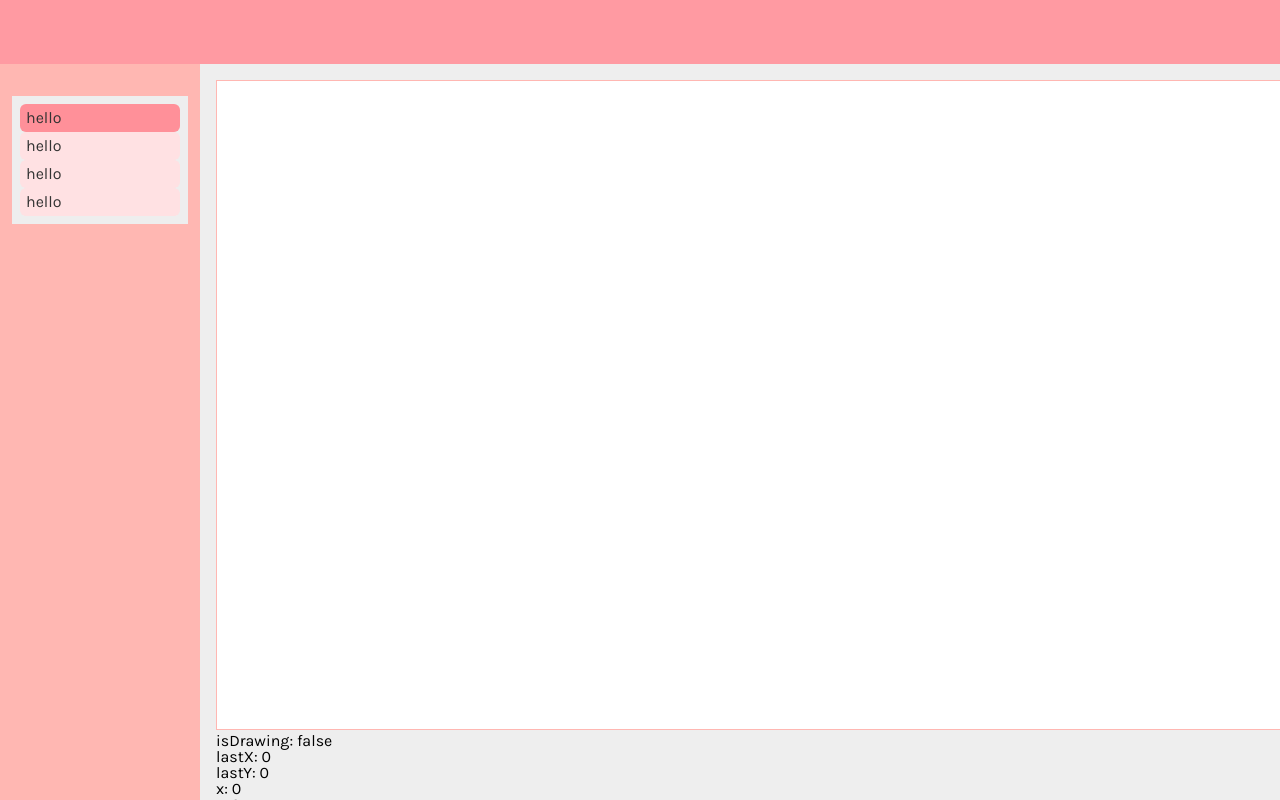
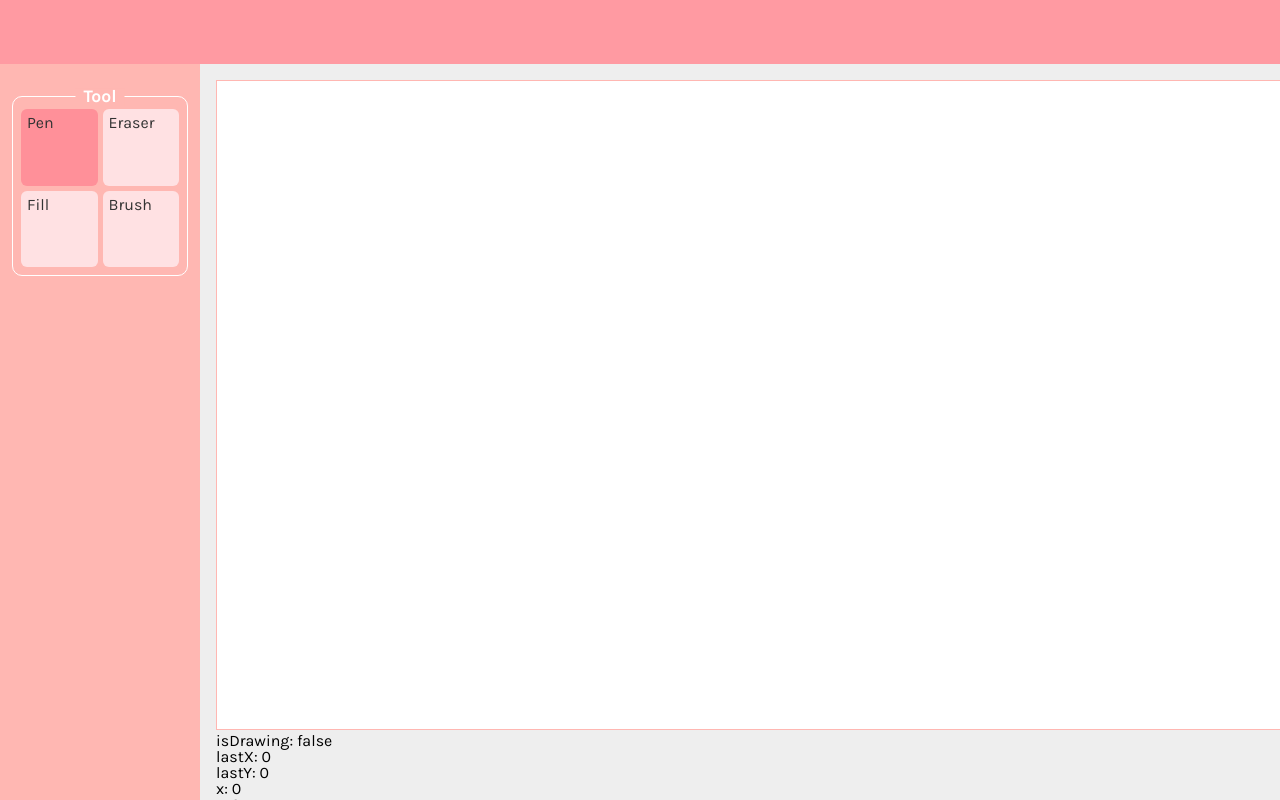
Before and after one commit to simon-martineau/openpaint, a React (Create React App) app: page / in a window 1280 px wide. Built offline with nearby package versions, Linux system fonts and the light colour scheme.

Commit message:
Better ToggleButton

```diff
--- /dev/null
+++ b/src/components/PaintBar/ButtonGroup/index.ts
@@ -0,0 +1 @@
+export { default } from "./ButtonGroup";
--- /dev/null
+++ b/src/components/PaintBar/PaintBarSection/PaintBarSection.tsx
@@ -0,0 +1,38 @@
+import styled from "styled-components";
+import { ParentComponentProps, StylableComponentProps } from "../../../types";
+
+const StyledPaintBarSection = styled.div`
+  padding: 8px;
+  padding-top: 12px;
+  border: 1px solid ${(props) => props.theme.paintbar.sectionBorder};
+  border-radius: 10px;
+  position: relative;
+`;
+
+const StyledPaintBarSectionTitle = styled.div`
+  position: absolute;
+  background-color: ${(props) => props.theme.paintbar.background};
+  color: ${(props) => props.theme.paintbar.sectionBorder};
+  padding: 0 8px;
+  left: 50%;
+  top: 0;
+  transform: translate(-50%, -50%);
+  user-select: none;
+  font-size: 1.1em;
+  font-weight: bold;
+`;
+
+interface PaintBarSectionProps extends ParentComponentProps, StylableComponentProps {
+  title: string;
+}
+
+const PaintBarSection = ({ style, children, title }: PaintBarSectionProps) => {
+  return (
+    <StyledPaintBarSection style={style}>
+      <StyledPaintBarSectionTitle>{title}</StyledPaintBarSectionTitle>
+      {children}
+    </StyledPaintBarSection>
+  );
+};
+
+export default PaintBarSection;
--- /dev/null
+++ b/src/components/PaintBar/PaintBarSection/index.ts
@@ -0,0 +1 @@
+export { default } from "./PaintBarSection";
--- /dev/null
+++ b/src/components/PaintBar/ToggleButton/ToggleButton.tsx
@@ -0,0 +1,56 @@
+import React, { useState } from "react";
+import styled, { css } from "styled-components";
+import { ParentComponentProps, StylableComponentProps } from "../../../types";
+
+export interface StyledToggleButtonProps {
+  active?: boolean;
+}
+
+const activeStyle = css`
+  background-color: ${(props) => props.theme.highlight};
+`;
+
+export const StyledToggleButton = styled.div<StyledToggleButtonProps>`
+  color: ${(props) => props.theme.text};
+  border-radius: 6px;
+  background-color: ${(props) => props.theme.neutral};
+  cursor: pointer;
+  user-select: none;
+  padding: 6px;
+
+  ${({ active }) => (active ? activeStyle : "")}
+
+  &:hover {
+    background-color: ${(props) => props.theme.highlight};
+  }
+`;
+
+export interface ToggleButtonProps extends ParentComponentProps, StylableComponentProps {
+  onToggle?: (value: boolean) => void;
+  activeDefault?: boolean;
+  override?: boolean;
+  overrideValue?: boolean;
+}
+
+const ToggleButton = (props: ToggleButtonProps) => {
+  const { className, children, style, onToggle, activeDefault, override, overrideValue } = props;
+  const [active, setActive] = useState(activeDefault || false);
+
+  const handleClick = (e: React.MouseEvent<HTMLDivElement>) => {
+    setActive(!active);
+    onToggle && onToggle(active);
+  };
+
+  return (
+    <StyledToggleButton
+      style={style}
+      className={className}
+      active={override ? overrideValue : active}
+      onClick={handleClick}
+    >
+      {children}
+    </StyledToggleButton>
+  );
+};
+
+export default ToggleButton;
--- /dev/null
+++ b/src/components/PaintBar/ToggleButton/index.ts
@@ -0,0 +1 @@
+export { default } from "./ToggleButton";
--- a/src/components/PaintBar/ToolSelection/ToolSelection.tsx
+++ b/src/components/PaintBar/ToolSelection/ToolSelection.tsx
@@ -1,13 +1,26 @@
-import { PaintBarSection } from "../../../style";
-import { ToggleButton } from "../../../style/toggle-button";
+import styled from "styled-components";
+import PaintBarSection from "../PaintBarSection";
+import ToggleButton from "../ToggleButton";
+
+const StyledToolButtonsWrapper = styled.div`
+  display: grid;
+  grid-template-columns: 1fr 1fr;
+  grid-gap: 5px;
+`;
+
+const StyledToggleButton = styled(ToggleButton)`
+  aspect-ratio: 1;
+`;
 
 const ToolSelection = () => {
   return (
-    <PaintBarSection>
-      <ToggleButton active>hello</ToggleButton>
-      <ToggleButton>hello</ToggleButton>
-      <ToggleButton>hello</ToggleButton>
-      <ToggleButton>hello</ToggleButton>
+    <PaintBarSection title="Tool">
+      <StyledToolButtonsWrapper>
+        <StyledToggleButton activeDefault>Pen</StyledToggleButton>
+        <StyledToggleButton>Eraser</StyledToggleButton>
+        <StyledToggleButton>Fill</StyledToggleButton>
+        <StyledToggleButton>Brush</StyledToggleButton>
+      </StyledToolButtonsWrapper>
     </PaintBarSection>
   );
 };
--- a/src/style/index.ts
+++ b/src/style/index.ts
@@ -1,6 +1 @@
 import styled from "styled-components";
-
-export const PaintBarSection = styled.div`
-  background-color: ${(props) => props.theme.paintbar.sectionBackground};
-  padding: 8px;
-`;
--- a/src/style/toggle-button.ts
+++ /dev/null
@@ -1,25 +0,0 @@
-import styled, { css } from "styled-components";
-
-export interface ToggleButtonProps {
-  active?: boolean;
-}
-
-const activeStyle = css`
-  background-color: ${(props) => props.theme.highlight};
-`;
-
-export const ToggleButton = styled.div<ToggleButtonProps>`
-  color: ${(props) => props.theme.text};
-  border-radius: 6px;
-  background-color: ${(props) => props.theme.neutral};
-  cursor: pointer;
-  user-select: none;
-  padding: 6px;
-
-  ${({ active }) => (active ? activeStyle : "")}
-
-  &:hover {
-    filter: saturate(200%);
-    background-color: ${(props) => props.theme.highlight};
-  }
-`;
--- a/src/theme.ts
+++ b/src/theme.ts
@@ -6,6 +6,7 @@ export type OpenPaintTheme = {
   paintbar: {
     background: string;
     sectionBackground: string;
+    sectionBorder: string;
   };
   canvasBorder: string;
   text: string;
@@ -19,6 +20,7 @@ export const pastelTheme: OpenPaintTheme = {
   paintbar: {
     background: "#FFB7B2",
     sectionBackground: "#eee",
+    sectionBorder: "#fff",
   },
   canvasBorder: "1px solid #FFB7B2",
   text: "#333",
```
Also changed, not shown: src/components/PaintBar/ButtonGroup/ButtonGroup.tsx (added, +19 -0 lines), src/types.d.ts (+7 -2 lines).
